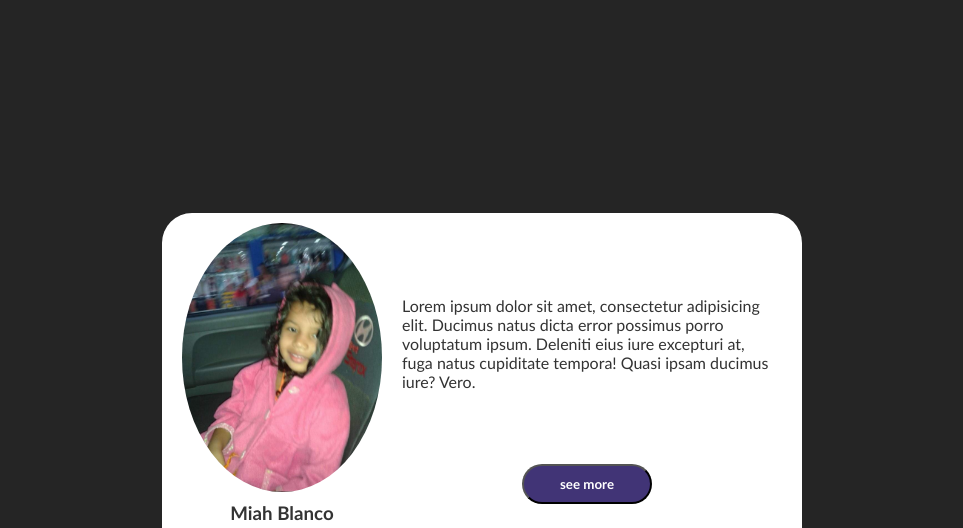
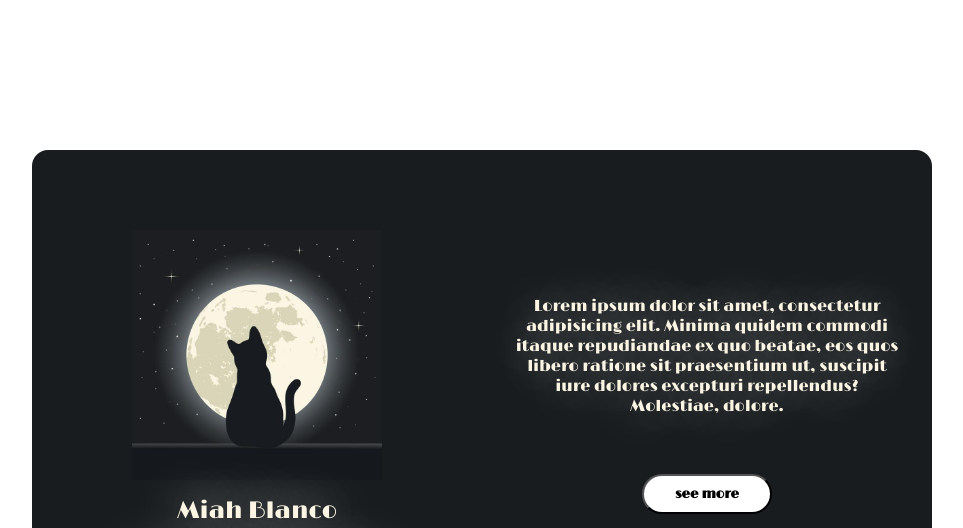
Before and after one commit to Maiblan/m, a plain HTML site: page index.html in a window 1280 px wide. Shown: the top 528 px of the page, without its empty margins (158-1121 px from the left). Drawn offline with nearby package versions, Linux system fonts and the light colour scheme.

Commit message:
Add files via upload

```diff
--- a/index.html
+++ b/index.html
@@ -4,13 +4,32 @@
     <meta charset="UTF-8">
     <meta name="viewport" content="width=device-width, initial-scale=1.0">
     <link rel="stylesheet" href="styles.css">
-    <title>Document</title>
+    <title>Carta de presentacion</title>
+    <link href="https://fonts.googleapis.com/css2?family=Limelight&display=swap" rel="stylesheet">
 </head>
 <body>
-    <div class="card light">
+    <section class="container-card">
+        <div class="card-user">
+        <img src="./img/Cat on a background of the night sky with stars and the moon.jpeg" alt="User" />
+        <h1>Miah Blanco</h1>
+        <h2><strong>Desarrollador Web</strong></h2>
+        </div>
+        <div class="card-text">
+        <p>Lorem ipsum dolor sit amet, consectetur adipisicing elit. Minima quidem commodi itaque repudiandae ex quo beatae, eos quos libero ratione sit praesentium ut, suscipit iure dolores excepturi repellendus? Molestiae, dolore.
+        </p>
+        <button>see more</button>
+    </div>
+    </section>
+
+
+
+
+
+    <!-- <div class="card light">
         <section class="photo">
-            <img class="user-photo" src="./Miah-peque.jpg" alt="profile-photo">
+            <img class="user-photo" src="./img/Cat on a background of the night sky with stars and the moon.jpeg" alt="profile-photo">
             <h3 class="title">Miah Blanco</h3>
+            <h4 class="subtitle"><strong>Desarrolador web</h4>
             <ul class="icons">
                 <li>
                     <a href="">
@@ -33,7 +52,6 @@
             <p>Lorem ipsum dolor sit amet, consectetur adipisicing elit. Ducimus natus dicta error possimus porro voluptatum ipsum. Deleniti eius iure excepturi at, fuga natus cupiditate tempora! Quasi ipsam ducimus iure? Vero.</p>
             <button onclick="togglemode()" class="custom-btn btn-11">see more</button>
         </section>
-    </div>
-    <script src="app.js"> </script>
+    </div> -->
 </body>
 </html>
--- a/styles.css
+++ b/styles.css
@@ -2,31 +2,67 @@
   margin: 0;
   padding: 0;
   box-sizing: border-box;
-  font-family: "Gill Sans", "Gill Sans MT", Calibri, "Trebuchet MS", sans-serif;
+  font-family: "Limelight", sans-serif;
+  font-weight: 400;
+  font-style: normal;
+
 }
 body {
   display: flex;
   align-items: center;
   justify-content: center;
   height: 100vh;
-  background-color: #252525;
+  /* background-color: #252525; */
 }
-.card {
+.container-card {
+  width: 900px;
+  height: 500px;
+  background-color: #181C1F;
+  border-radius: 1pc;
   display: flex;
-  padding: 10px 10px 10px 20px;
+}
+/* .light {
+  background-color: black;
+  color: white;
+} */
+
+p{
+  margin: 10px;
+  color: #FCF5E3;
+  text-shadow: 0 0 50px white;
+}
+
+.card-user{
+  display: flex;
+  flex-direction: column;
+  justify-content: center;
+  align-items: center;
   width: 50%;
-  border-radius: 30px;
-  transition: background-color 0.3s, color 0.3s;
+  gap: 1pc;
 }
-.light {
-  background-color: #fff;
-  color: #333;
+
+.card-user img{
+  width: 250px;
 }
-.dark {
-  background-color: #252557;
-  color: #fff;
+
+.card-text {
+  width: 50%;
+  display: flex;
+  flex-direction: column;
+  justify-content: center;
+  align-items: center;
+  text-align: center;
+  border-left: 0.1px solid black,;
+  padding: 20px;
+  gap: 3pc;
+  }
+
+h1,h2{
+  text-shadow: 0 0 50px white;
+  color:#FCF5E3;
 }
-.photo {
+
+/* .photo {
   display: flex;
   flex-direction: column;
   align-items: center;
@@ -34,7 +70,7 @@ body {
 }
 .user-photo {
   width: 200px;
-  border-radius: 50%;
+  border-radius: 10%;
 }
 .photo ul {
   display: flex;
@@ -49,12 +85,12 @@ ul img {
   flex-direction: column;
   justify-content: space-evenly;
   padding: 0 20px;
-}
-.custom-btn {
+} */
+button {
   align-self: center;
   width: 130px;
   height: 40px;
-  color: #fff;
+  color: black;
   border-radius: 100px;
   padding: 10px 25px;
   font-weight: 800;
@@ -62,5 +98,5 @@ ul img {
   transition: all 0.3s ease;
   position: relative;
   display: inline-block;
-  background-color: #413476;
+  background-color: #fff;
 }
```
Also changed, not shown: img/Cat on a background of the night sky with stars and the moon.jpeg (added).
